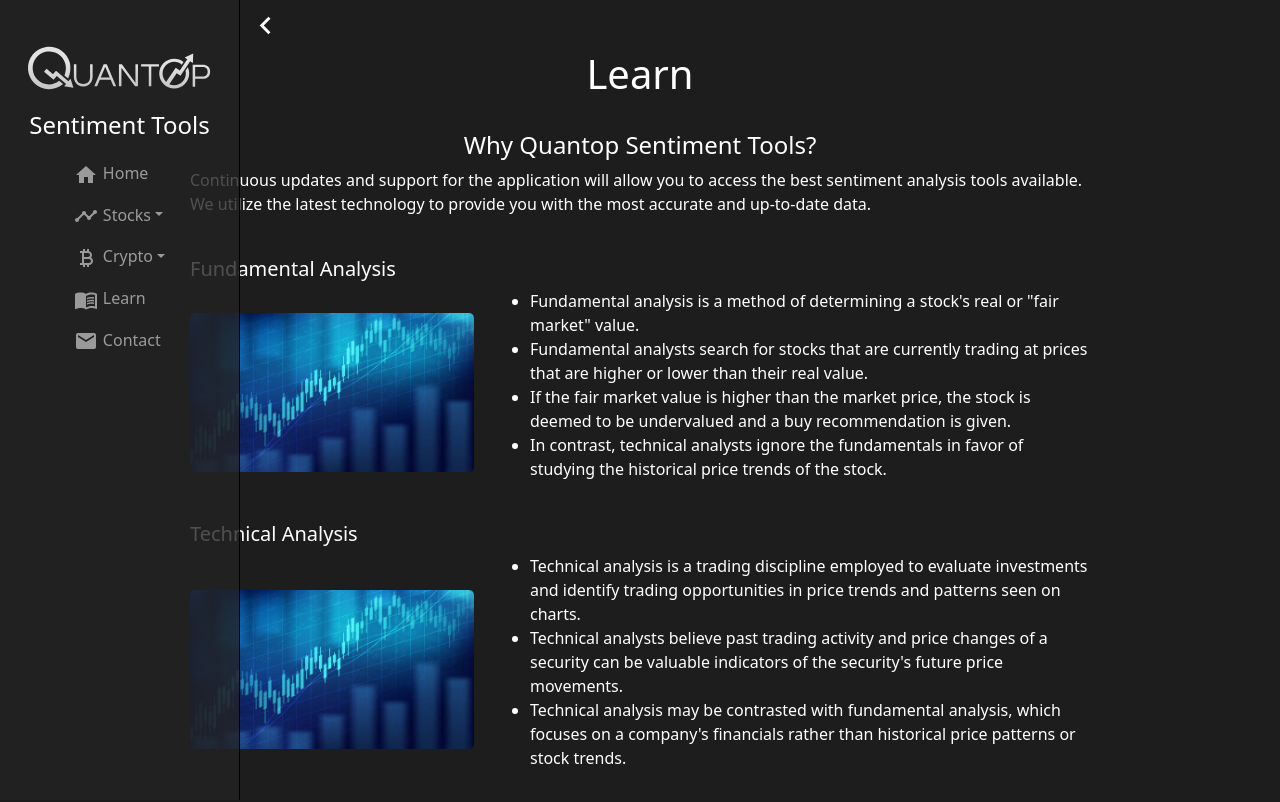
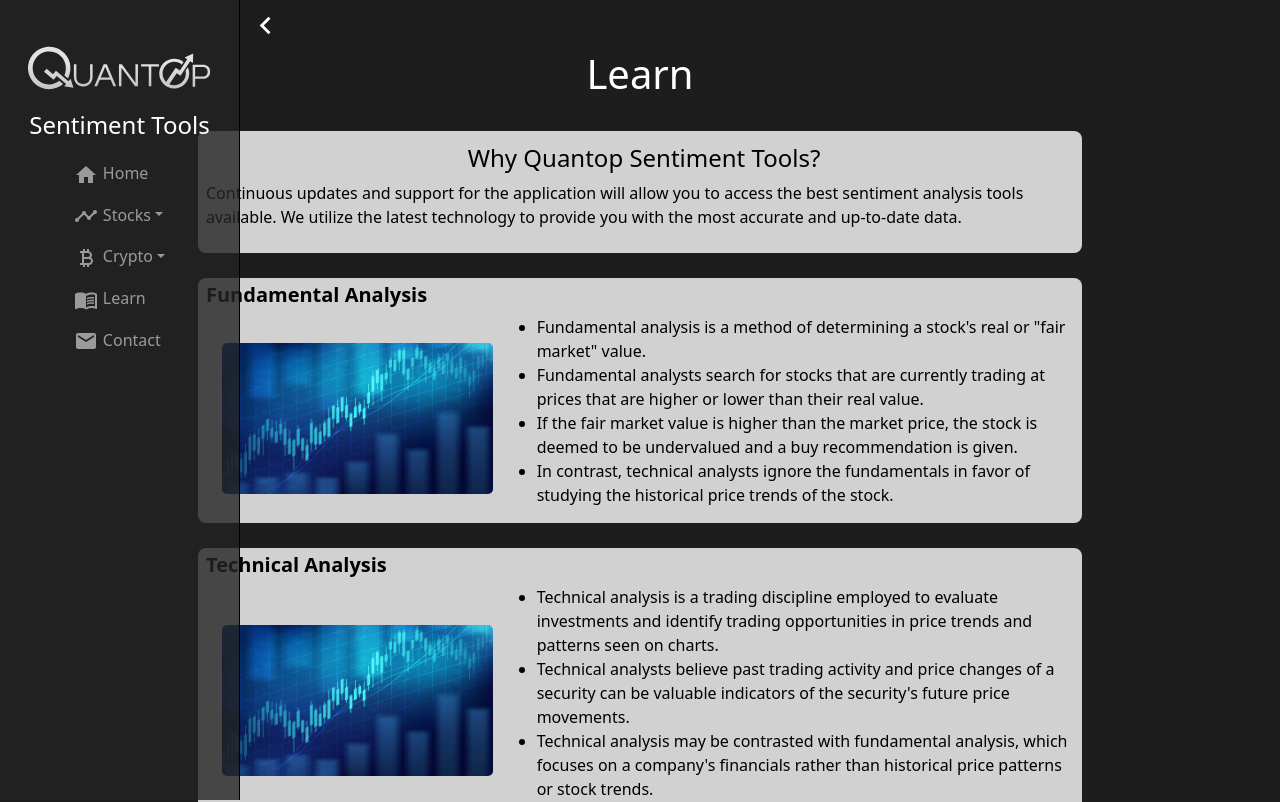
Before and after one commit to caxky/quantop-sentiment-tools, a React (Create React App) app in the folder client/: page /learn in a window 1280 px wide. Shown: the top 802 px of the page. Built offline with nearby package versions, Linux system fonts and the light colour scheme; the HTML template or start-up script is replaced by a standard one.

Commit message:
Change layout of learn page and add content to cards

```diff
--- a/client/src/components/home/Home.scss
+++ b/client/src/components/home/Home.scss
@@ -52,7 +52,7 @@
         img {
           height: auto;
           max-width: 100%;
-          padding: 12px;
+          margin: 12px;
           border-radius: 5px;
         }
       }
--- a/client/src/components/learn/Learn.scss
+++ b/client/src/components/learn/Learn.scss
@@ -6,16 +6,30 @@
   margin-top: 50px;
 
   .sections {
-    width: 90%;
     max-width: 900px;
 
     .top {
       text-align: center;
+      padding: 8px;
     }
 
     .section {
       margin-top: 25px;
       margin-bottom: 25px;
+      margin-left: 8px;
+      margin-right: 8px;
+      color: black;
+      background-color: rgb(209, 209, 209);
+      border-radius: 8px;
+
+      .section-title {
+        margin-left: 8px;
+        padding-top: 5px;
+
+        h5 {
+          font-weight: 600;
+        }
+      }
 
       .col {
         width: 100%;
@@ -24,15 +38,22 @@
       .section-content {
         display: flex;
         text-align: left;
+        color: black;
+        margin: 0;
         justify-content: center;
         align-items: center;
 
         img {
           height: auto;
           max-width: 100%;
+          margin: 12px;
           border-radius: 5px;
         }
       }
     }
   }
+
+  .list-group-item {
+    background-color: rgb(209, 209, 209);
+  }
 }
```
